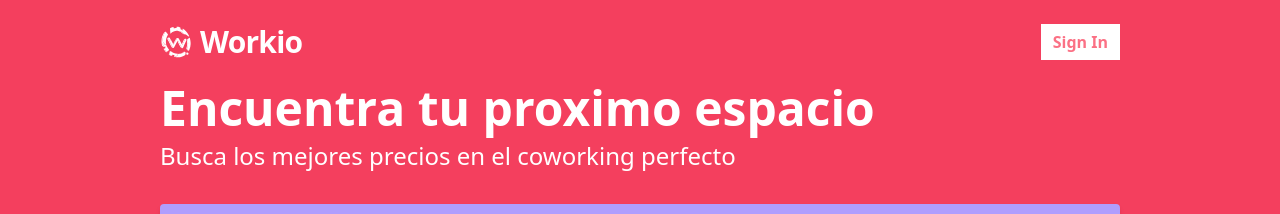
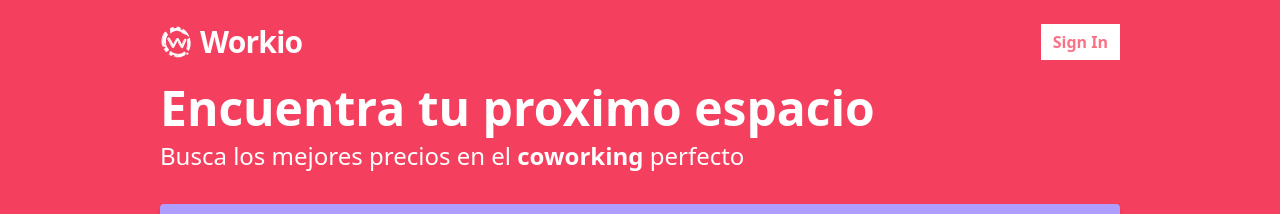
Before and after one commit to Daniel1309-gon/FRONTEND-WORKIO, a React (Vite) app: page / in a window 1280 px wide. Shown: the top 214 px of the page. Built offline with nearby package versions, Linux system fonts and the light colour scheme; no server answers.

Commit message:
Coworking en negrilla

```diff
--- a/src/components/Hero.tsx
+++ b/src/components/Hero.tsx
@@ -4,7 +4,7 @@ const Hero = () => {
         <div className="container mx-auto flex flex-col gap-2">
           <h1 className="text-5xl text-white font-bold">Encuentra tu proximo espacio</h1>
           <p className="text-2xl text-white">
-            Busca los mejores precios en el coworking perfecto
+            Busca los mejores precios en el <strong>coworking</strong> perfecto
           </p>
         </div>
       </div>
```
